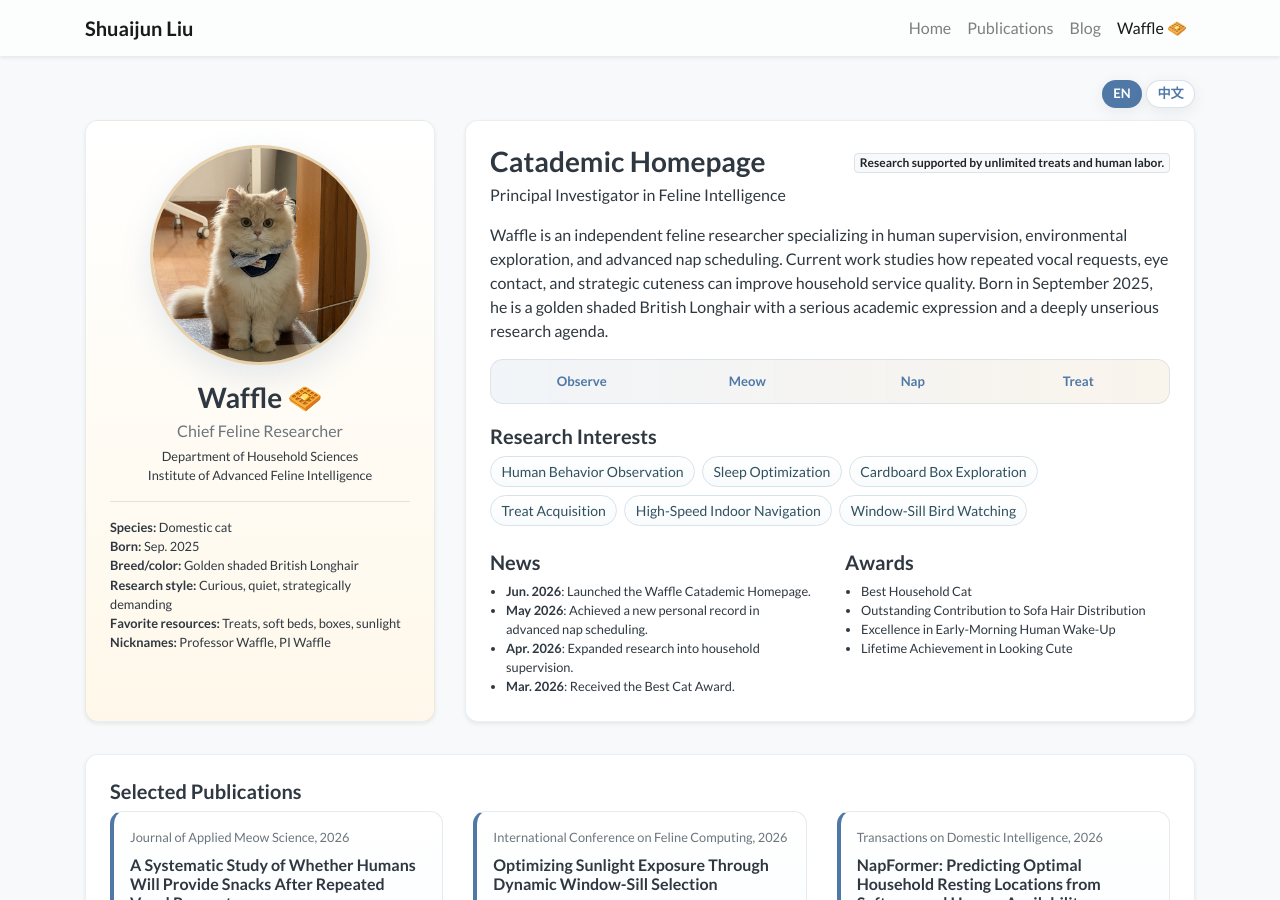
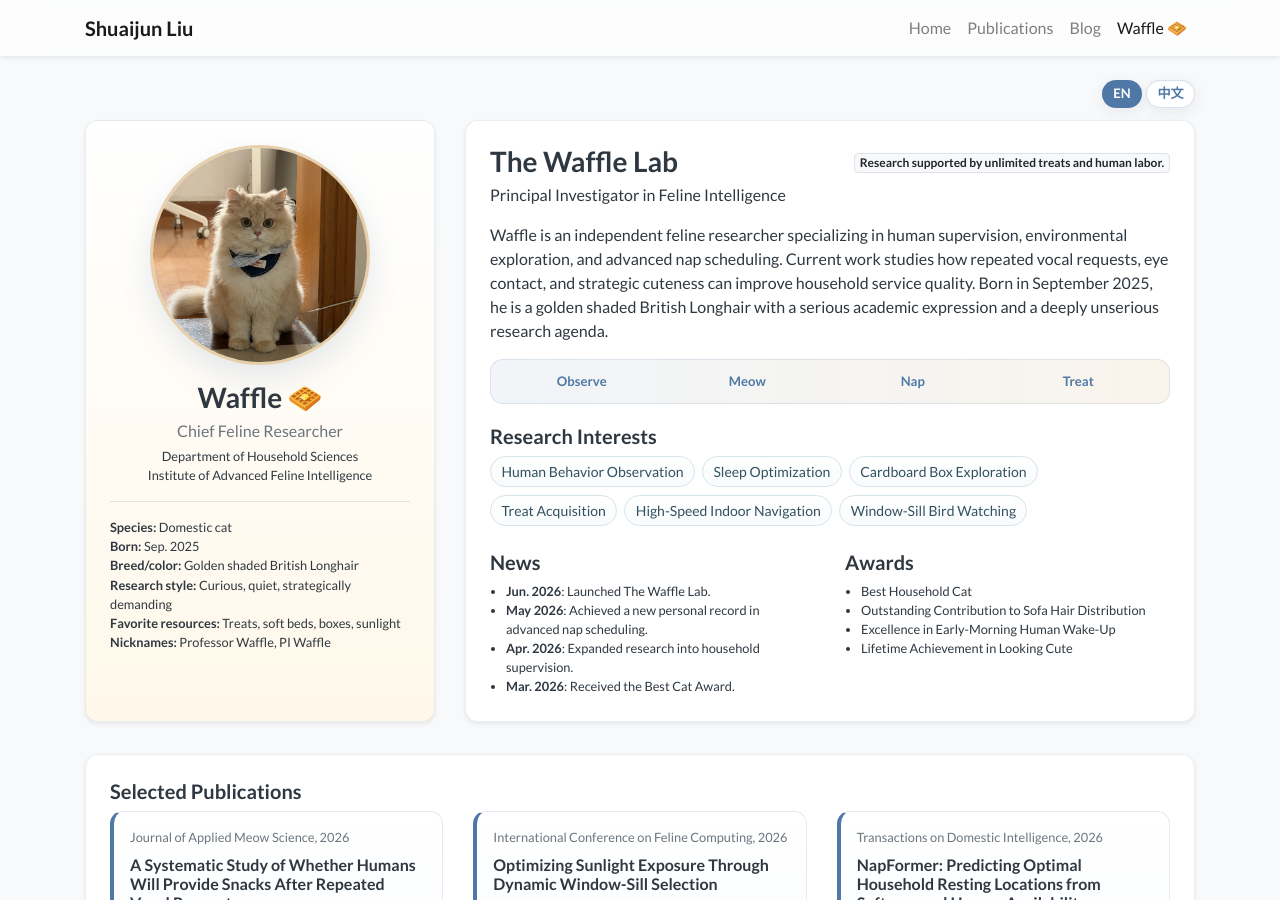
Before and after one commit to Shuaijun-LIU/Shuaijun-LIU.github.io, a Jekyll site: the page built from waffle.html, in a window 1280 px wide and 900 px high. Built offline with Jekyll 4.4.1, drawn with Linux system fonts in a browser that asks for light colours; nearby versions of some CDN libraries; a style sheet for code colours, icons or effects is not loaded.

Commit message:
copy(site): rename Waffle page heading

```diff
--- a/waffle.html
+++ b/waffle.html
@@ -58,7 +58,7 @@ gallery_images:
                 <div class="card-body p-4">
                     <div class="d-flex align-items-start flex-wrap">
                         <div>
-                            <h2 class="h3 mb-1" data-i18n="page_title">Catademic Homepage</h2>
+                            <h2 class="h3 mb-1" data-i18n="page_title">The Waffle Lab</h2>
                             <div class="text-profile-position" data-i18n="pi_title">Principal Investigator in Feline Intelligence</div>
                         </div>
                         <span class="badge badge-light border ml-lg-auto mt-2" data-i18n="support_badge">Research supported by unlimited treats and human labor.</span>
@@ -89,7 +89,7 @@ gallery_images:
                         <div class="col-md-6">
                             <h5 data-i18n="news_title">News</h5>
                             <ul class="small pl-3 mb-0">
-                                <li data-i18n="news_1"><strong>Jun. 2026</strong>: Launched the Waffle Catademic Homepage.</li>
+                                <li data-i18n="news_1"><strong>Jun. 2026</strong>: Launched The Waffle Lab.</li>
                                 <li data-i18n="news_2"><strong>May 2026</strong>: Achieved a new personal record in advanced nap scheduling.</li>
                                 <li data-i18n="news_3"><strong>Apr. 2026</strong>: Expanded research into household supervision.</li>
                                 <li data-i18n="news_4"><strong>Mar. 2026</strong>: Received the Best Cat Award.</li>
@@ -201,7 +201,7 @@ document.addEventListener("DOMContentLoaded", function() {
             research_style: "<strong>研究风格：</strong>好奇、安静、擅长策略性提要求",
             resources: "<strong>偏好资源：</strong>零食、软床、纸箱、阳光",
             nicknames: "<strong>昵称：</strong>Waffle 教授、Waffle PI",
-            page_title: "猫咪学术主页",
+            page_title: "小猫Waffle的实验室",
             pi_title: "猫科智能方向 Principal Investigator",
             support_badge: "研究由无限零食和人类劳动力支持。",
             intro: "Waffle 是一位独立猫科研究员，专注于人类监督、环境探索和高级午睡调度。当前研究关注如何通过连续喵喵、眼神交流和策略性可爱来提升家庭服务质量。它出生于 2025 年 9 月，是一只长毛金渐层，拥有严肃的学术表情和非常不严肃的研究议程。",
```
Also changed, not shown: other parts of waffle.html (+1 -1 lines).
